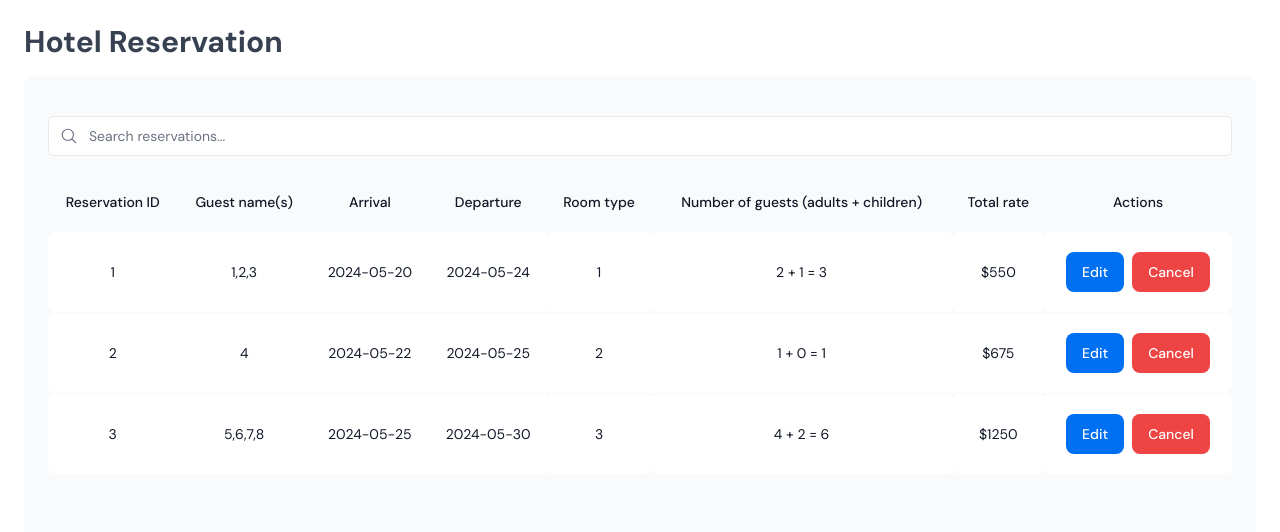
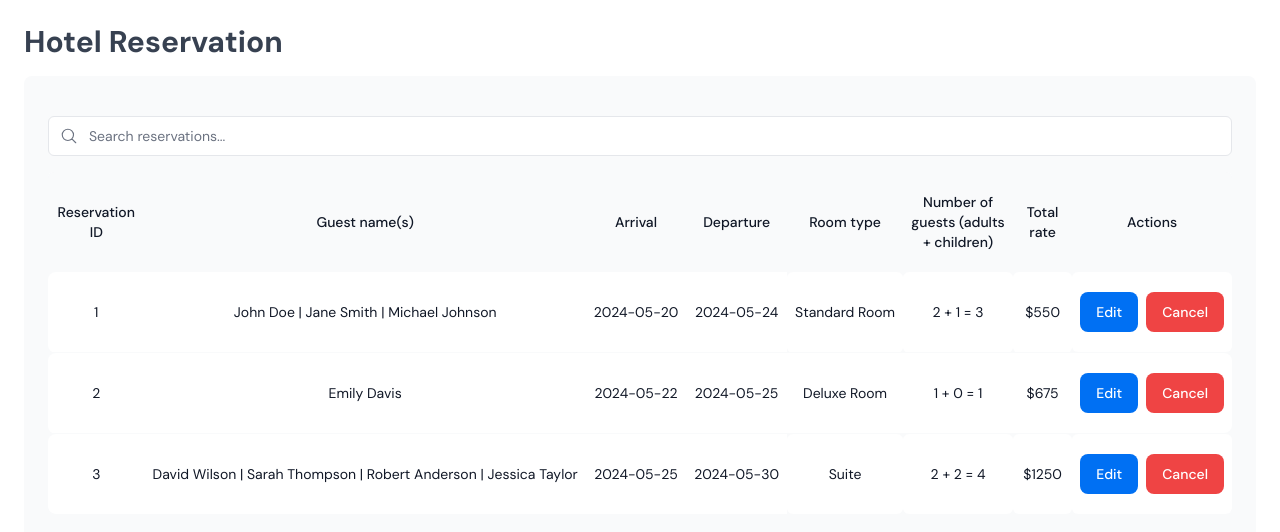
Before and after one commit to monireamini/mangotels-interview, a Next.js app: page /reservations in a window 1280 px wide. Shown: the top 532 px of the page. Built offline with nearby package versions, Linux system fonts and the light colour scheme; a web font is replaced by a local one.

Commit message:
show room type and guest names on table

```diff
--- a/app/lib/mock-data.ts
+++ b/app/lib/mock-data.ts
@@ -1,4 +1,4 @@
-import {Reservation, ReservationStatus} from "@/app/lib/types";
+import {Guest, Reservation, ReservationStatus, RoomType} from "@/app/lib/types";
 
 export const initialReservations: Reservation[] = [
     {
@@ -27,7 +27,7 @@ export const initialReservations: Reservation[] = [
         id: 3,
         guestIds: [5, 6, 7, 8],
         roomTypeId: 3,
-        adults: 4,
+        adults: 2,
         children: 2,
         arrivalDate: "2024-05-25",
         departureDate: "2024-05-30",
@@ -86,3 +86,30 @@ export const guests: Guest[] = [
         phone: "1112223333",
     },
 ];
+
+export const roomTypes: RoomType[] = [
+    {
+        id: 1,
+        name: "Standard Room",
+        baseRate: 100,
+        maxOccupancy: 2,
+    },
+    {
+        id: 2,
+        name: "Deluxe Room",
+        baseRate: 150,
+        maxOccupancy: 4,
+    },
+    {
+        id: 3,
+        name: "Suite",
+        baseRate: 250,
+        maxOccupancy: 6,
+    },
+    {
+        id: 4,
+        name: "Presidential Suite",
+        baseRate: 500,
+        maxOccupancy: 8,
+    },
+];
--- a/app/lib/types.ts
+++ b/app/lib/types.ts
@@ -1,3 +1,5 @@
+// @todo: use UUID for identifier fields
+
 export interface Guest {
     /**
      * unique identifier
@@ -17,6 +19,29 @@ export interface Guest {
     phone: string;
 }
 
+export interface RoomType {
+    /**
+     * unique identifier for the room type.
+     */
+    id: number;
+
+    /**
+     * name or description of the room type.
+     */
+    name: string;
+
+    /**
+     * base rate for the room type in $
+     */
+    baseRate: number;
+
+    /**
+     * maximum occupancy allowed for the room type.
+     */
+    maxOccupancy: number;
+}
+
+
 export enum ReservationStatus {
     Confirmed = 'confirmed',
     Cancelled = 'cancelled',
@@ -34,7 +59,7 @@ export interface Reservation {
     /**
      * identifier of room type
      */
-    roomTypeId: number;
+    roomTypeId: RoomType["id"];
     /**
      * number of adults guests
      */
--- a/app/ui/reservations/table.tsx
+++ b/app/ui/reservations/table.tsx
@@ -1,6 +1,7 @@
-import Image from 'next/image';
 import Search from '@/app/ui/search';
 import {Button} from "@/app/ui/button";
+import {guests, roomTypes} from "@/app/lib/mock-data";
+import {Guest, Reservation} from "@/app/lib/types";
 
 export default async function ReservationsTable({
                                                     reservations,
@@ -9,6 +10,8 @@ export default async function ReservationsTable({
 }) {
     return (
         <div className="w-full">
+            {/* @todo: handle search */}
+            {/* @todo: handle pagination locally */}
             <Search placeholder="Search reservations..."/>
             <div className="mt-4 flow-root">
                 <div className="overflow-x-auto">
@@ -21,7 +24,7 @@ export default async function ReservationsTable({
                                         key={reservation.id}
                                         className="mb-2 w-full rounded-md bg-white p-4"
                                     >
-                                        <div className="flex items-center justify-between border-b border-gray-50 pb-4">
+                                        <div className="flex items-start justify-between border-b border-gray-50 pb-4">
                                             <div className="flex items-center">
                                                 <div className="flex items-center gap-3">
                                                     <p>ID {reservation.id}</p>
@@ -29,12 +32,15 @@ export default async function ReservationsTable({
                                             </div>
                                         </div>
                                         <div
-                                            className="flex w-full items-center justify-between border-b border-gray-50 py-5">
-                                            <div className="flex w-1/2 flex-col">
+                                            className="flex w-full items-start justify-between border-b border-gray-50 py-5 gap-2">
+                                            <div className="flex w-100 flex-col">
                                                 <p className="text-xs">Guest name(s)</p>
-                                                <p className="font-medium">{reservation.guestIds.toString()}</p>
+                                                <p className="font-medium">{reservation.guestIds.map((guestId: Guest["id"]) => guests.find((guest) => guest.id === guestId).name).join(", ")}</p>
                                             </div>
-                                            <div className="flex w-1/2 flex-col">
+                                        </div>
+                                        <div
+                                            className="flex w-full items-start justify-between border-b border-gray-50 py-5 gap-2">
+                                            <div className="flex w-100 flex-col">
                                                 <p className="text-xs">Number of guests (adults + children)</p>
                                                 <p className="font-medium">
                                                     {reservation.adults + " + " + reservation.children + " = " + (reservation.adults + reservation.children)}
@@ -42,7 +48,7 @@ export default async function ReservationsTable({
                                             </div>
                                         </div>
                                         <div
-                                            className="flex w-full items-center justify-between border-b border-gray-50 py-5">
+                                            className="flex w-full items-start justify-between border-b border-gray-50 py-5 gap-2">
                                             <div className="flex w-1/2 flex-col">
                                                 <p className="text-xs">Arrival</p>
                                                 <p className="font-medium">{reservation.arrivalDate}</p>
@@ -52,10 +58,11 @@ export default async function ReservationsTable({
                                                 <p className="font-medium">{reservation.departureDate}</p>
                                             </div>
                                         </div>
-                                        <div className="flex w-full items-center justify-between py-5">
+                                        <div className="flex w-full items-start justify-between py-5 gap-2">
                                             <div className="flex w-1/2 flex-col">
                                                 <p className="text-xs">Room type</p>
-                                                <p className="font-medium">{reservation.roomTypeId}</p>
+                                                {/* todo: add a function for retrieving room type from root type id*/}
+                                                <p className="font-medium">{roomTypes.find((roomType) => roomType.id === reservation.roomTypeId).name}</p>
                                             </div>
                                             <div className="flex w-1/2 flex-col">
                                                 <p className="text-xs">Total rate</p>
@@ -110,7 +117,8 @@ export default async function ReservationsTable({
                                             {reservation.id}
                                         </td>
                                         <td className="whitespace-nowrap bg-white py-5 px-2 text-sm">
-                                            {reservation.guestIds.toString()}
+                                            {/* @todo: define a function for retrieving guest names from guestIds */}
+                                            {reservation.guestIds.map((guestId: Guest["id"]) => guests.find((guest) => guest.id === guestId).name).join(" | ")}
                                         </td>
                                         <td className="whitespace-nowrap bg-white py-5 px-2 text-sm">
                                             {reservation.arrivalDate}
@@ -119,7 +127,7 @@ export default async function ReservationsTable({
                                             {reservation.departureDate}
                                         </td>
                                         <td className="whitespace-nowrap bg-white py-5 px-2 text-sm group-first-of-type:rounded-md group-last-of-type:rounded-md">
-                                            {reservation.roomTypeId}
+                                            {roomTypes.find((roomType) => roomType.id === reservation.roomTypeId).name}
                                         </td>
                                         <td className="whitespace-nowrap bg-white py-5 px-2 text-sm group-first-of-type:rounded-md group-last-of-type:rounded-md">
                                             {reservation.adults + " + " + reservation.children + " = " + (reservation.adults + reservation.children)}
```
